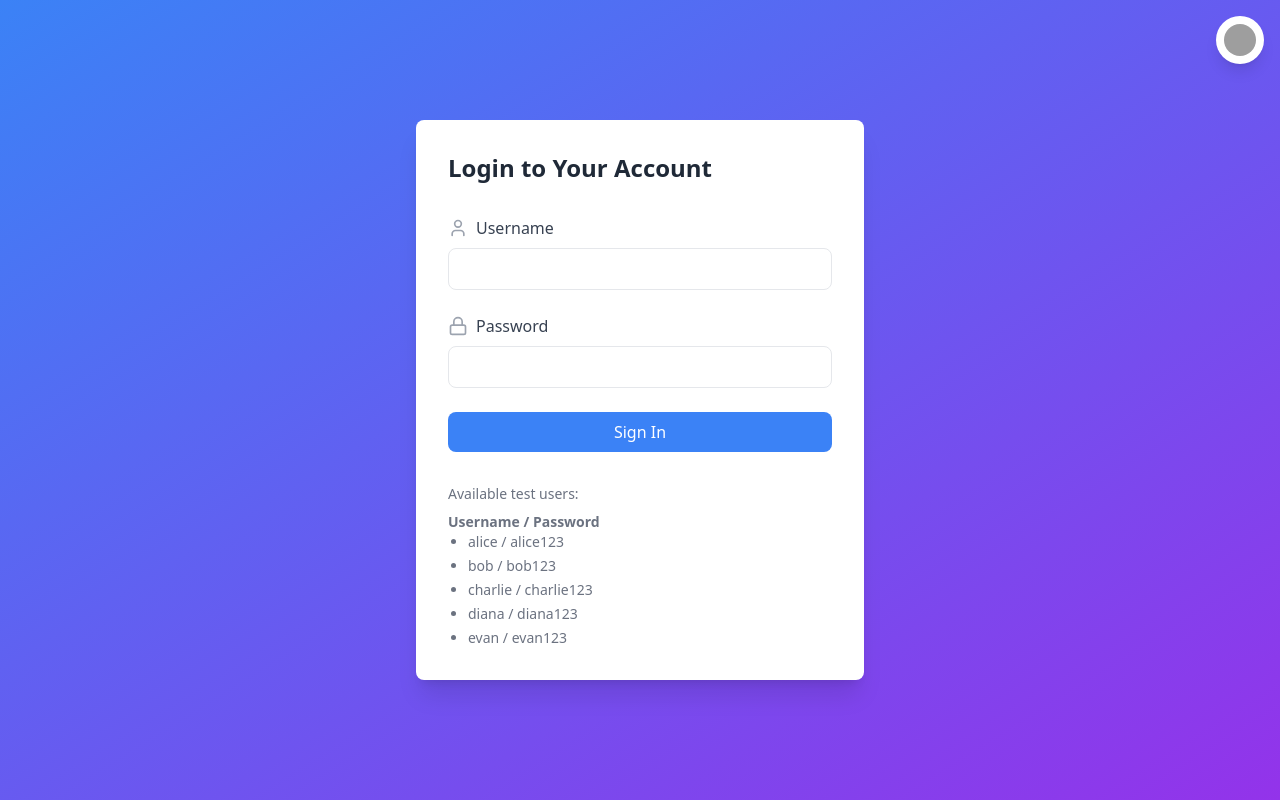
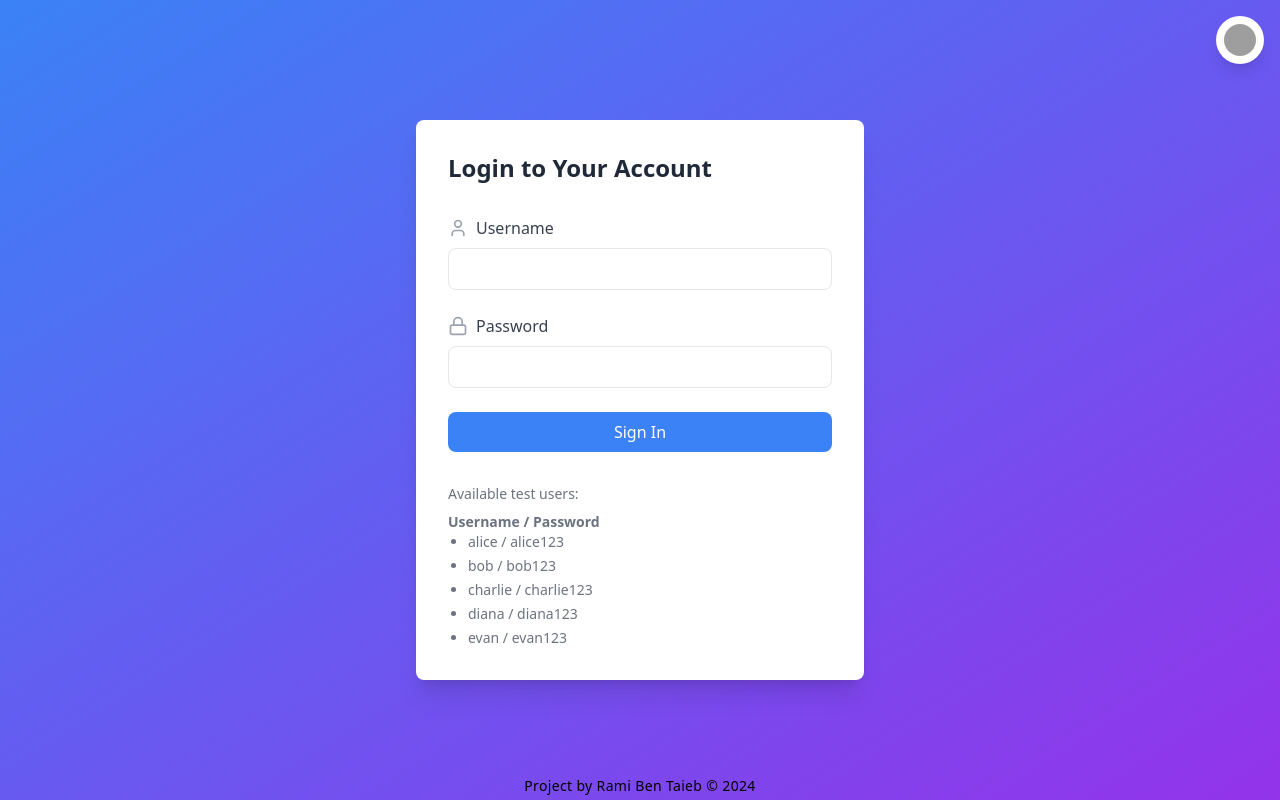
Before and after one commit to RamiRbehi/buggy-login, a React (Vite) app: page / in a window 1280 px wide. Built offline with nearby package versions, Linux system fonts and the light colour scheme; grey boxes are pictures that could not be loaded.

Commit message:
add credit

```diff
--- a/src/App.jsx
+++ b/src/App.jsx
@@ -41,6 +41,9 @@ function App() {
           translations={translations[language]}
         />
       )}
+       <div className="absolute bottom-1 text-white text-sm tracking-wide" style={{ color: 'rgba(0,0,0,01)' }}>
+        Project by Rami Ben Taieb © {new Date().getFullYear()}
+      </div>
     </div>
   );
 }
```
